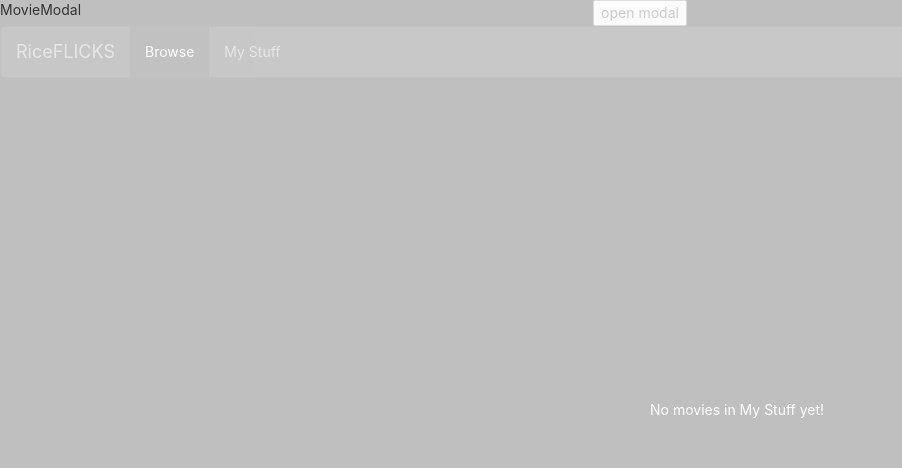
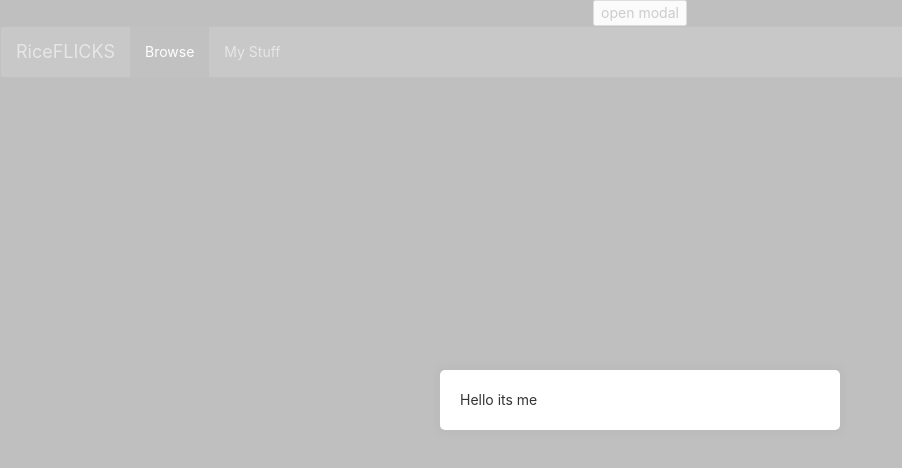
Before and after one commit to theoschweizer/OSAMovies2, a React (Create React App) app in the folder movies2/: page / in a window 1280 px wide. Both pictures are taken after a click on the button "open modal". Shown: the top 468 px of the page, without its empty margins (0-902 px from the left). Built offline with nearby package versions, Linux system fonts and the light colour scheme.

Commit message:
second commit

```diff
--- a/movies2/src/App.css
+++ b/movies2/src/App.css
@@ -36,3 +36,17 @@
     transform: rotate(360deg);
   }
 }
+
+.movie-modal {
+  display: flex;
+  flex-direction: column;
+  position: absolute;
+  top: 50%;
+  left: 50%;
+  transform: translate(-50%, -50%);
+  background-color: white;
+  border-radius: 5px;
+  padding: 2rem;
+  min-width: 400px;
+  box-shadow: 0px 0px 10px 5px rgba(0,0,0,.02);
+}
--- a/movies2/src/movie-modal/MovieModal.js
+++ b/movies2/src/movie-modal/MovieModal.js
@@ -1,9 +1,9 @@
 import React from 'react'
 
-function MovieModal() {
+function MovieCard() {
   return (
-    <div>MovieModal</div>
+    <div>Hello its me</div>
   )
 }
 
-export default MovieModal
+export default MovieCard
```
